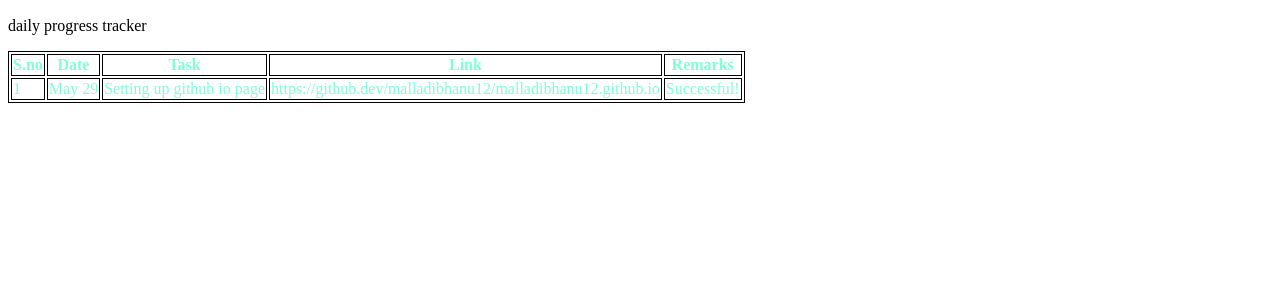
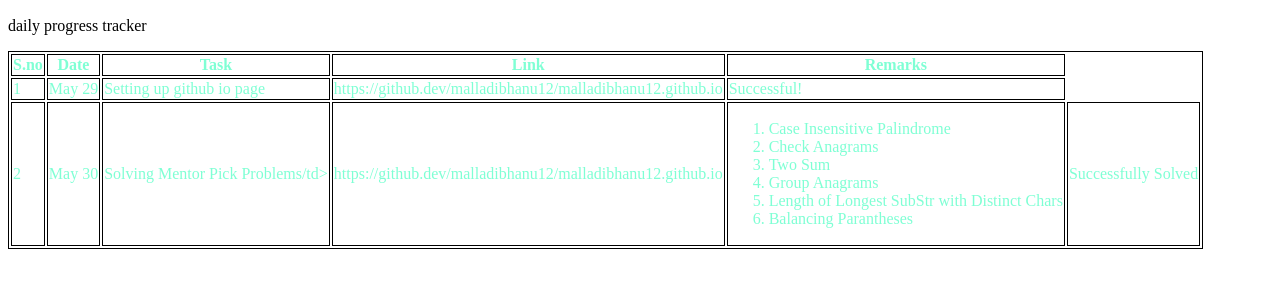
Before and after one commit to malladibhanu12/malladibhanu12.github.io, a plain HTML site: page index.html in a window 1280 px wide. Shown: the part 110-398 px from the top of the page. Drawn offline with Linux system fonts and the light colour scheme.

Commit message:
row added

```diff
--- a/index.html
+++ b/index.html
@@ -28,6 +28,23 @@
             <td>https://github.dev/malladibhanu12/malladibhanu12.github.io</td>
             <td>Successful!</td>
         </tr>
+        <tr>
+            <td>2</td>
+            <td>May 30</td>
+            <td>Solving Mentor Pick Problems/td>
+            <td>https://github.dev/malladibhanu12/malladibhanu12.github.io</td>
+            <td> <ol>
+                <li>Case Insensitive Palindrome</li>
+                <li>Check Anagrams</li>
+                <li>Two Sum</li>
+                <li>Group Anagrams</li>
+                <li>Length of Longest SubStr with Distinct Chars</li>
+                <li>Balancing Parantheses</li>
+                </ol>
+            </td>
+            <td>Successfully Solved</td>
+        </tr>
+
 
     </table>
 
```
